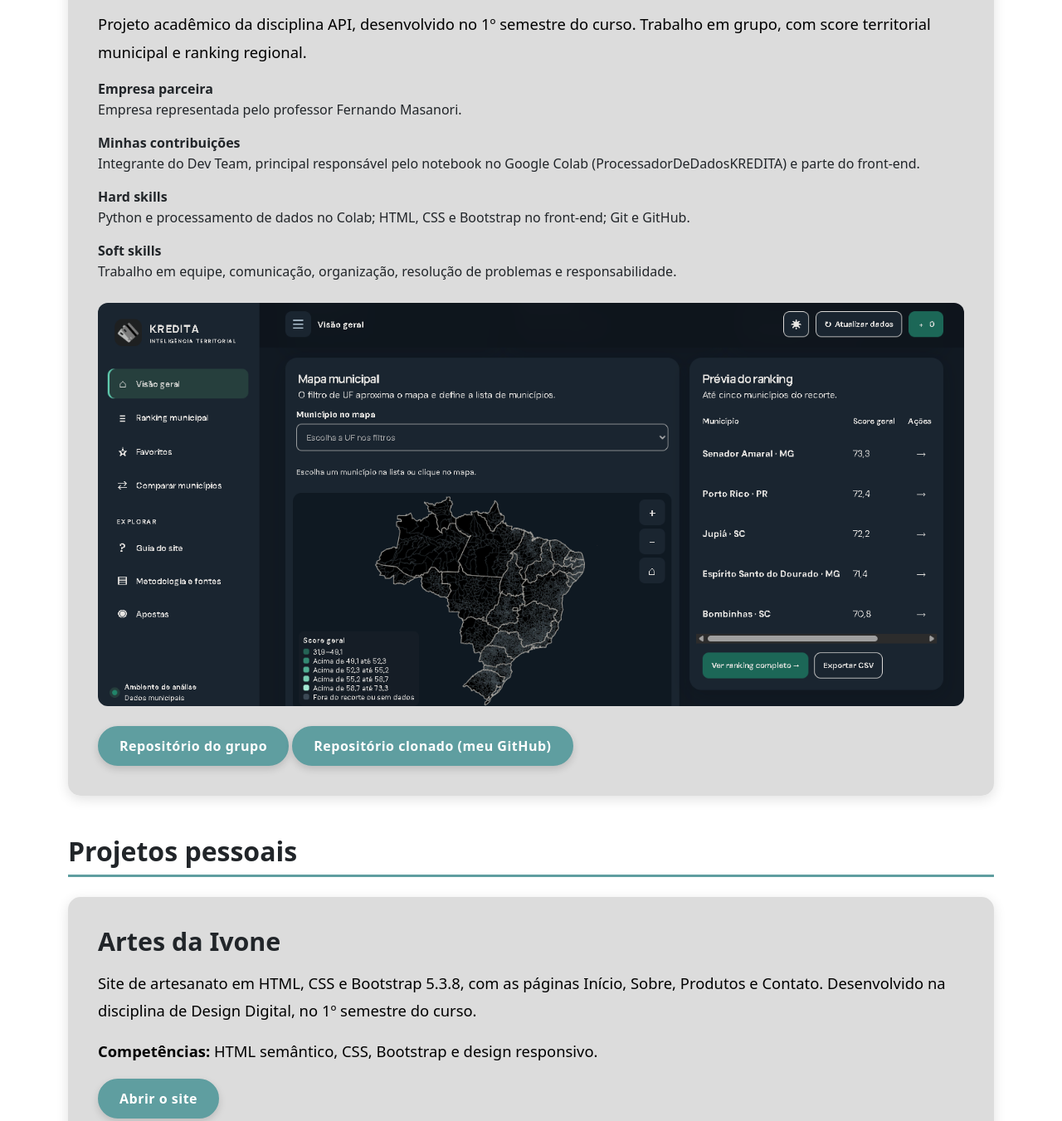
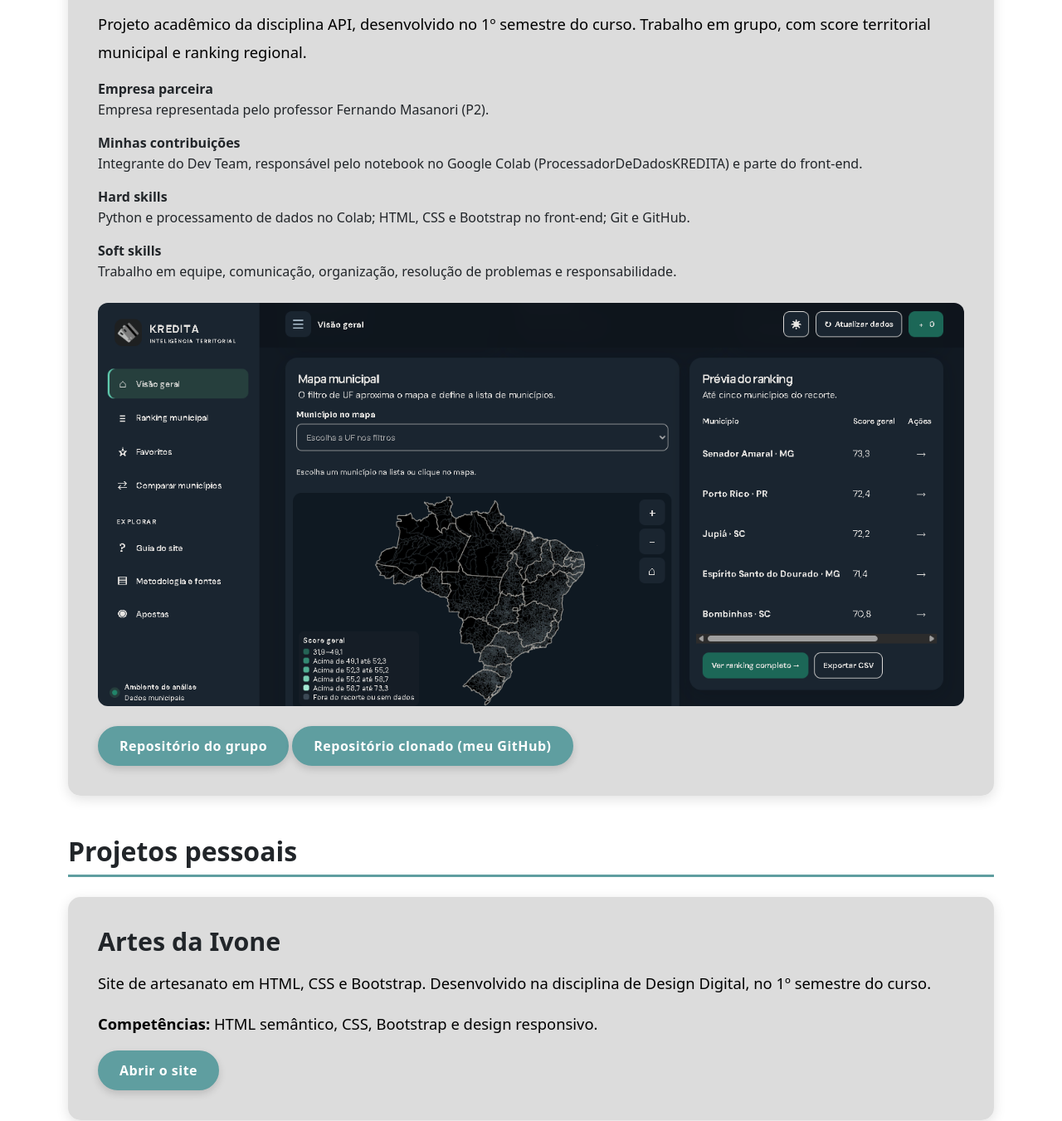
Before and after one commit to gabrieltase/MeuPortifolio, a plain HTML site: page pages/projetos.html in a window 1280 px wide. Shown: the part 372-1723 px from the top of the page at 83% size. Drawn offline with nearby package versions, Linux system fonts and the light colour scheme.

Commit message:
Add files via upload

```diff
--- a/pages/projetos.html
+++ b/pages/projetos.html
@@ -30,9 +30,9 @@
 <p class="card-text">Projeto acadêmico da disciplina API, desenvolvido no 1º semestre do curso. Trabalho em grupo, com score territorial municipal e ranking regional.</p>
 <dl class="ficha">
 <dt>Empresa parceira</dt>
-<dd>Empresa representada pelo professor Fernando Masanori.</dd>
+<dd>Empresa representada pelo professor Fernando Masanori (P2).</dd>
 <dt>Minhas contribuições</dt>
-<dd>Integrante do Dev Team, principal responsável pelo notebook no Google Colab (ProcessadorDeDadosKREDITA) e parte do front-end.</dd>
+<dd>Integrante do Dev Team, responsável pelo notebook no Google Colab (ProcessadorDeDadosKREDITA) e parte do front-end.</dd>
 <dt>Hard skills</dt>
 <dd>Python e processamento de dados no Colab; HTML, CSS e Bootstrap no front-end; Git e GitHub.</dd>
 <dt>Soft skills</dt>
@@ -53,7 +53,7 @@
     <div class="card meu-card h-100">
       <div class="card-body">
         <h3 class="card-title">Artes da Ivone</h3>
-        <p class="card-text">Site de artesanato em HTML, CSS e Bootstrap 5.3.8, com as páginas Início, Sobre, Produtos e Contato. Desenvolvido na disciplina de Design Digital, no 1º semestre do curso.</p>
+        <p class="card-text">Site de artesanato em HTML, CSS e Bootstrap. Desenvolvido na disciplina de Design Digital, no 1º semestre do curso.</p>
         <p class="card-text"><strong>Competências:</strong> HTML semântico, CSS, Bootstrap e design responsivo.</p>
         <a href="https://gabrieltase.github.io/site-arte-da-ivone/" class="btn btn-blue" target="_blank" rel="noopener noreferrer">Abrir o site</a>
       </div>
```
